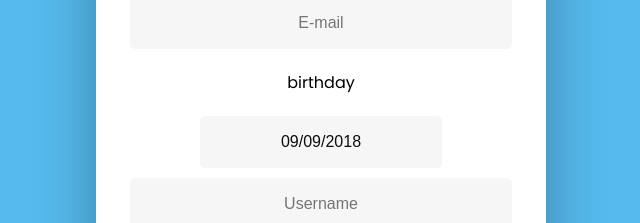
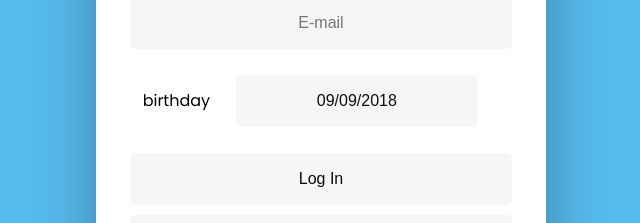
Before and after one commit to suchananw/mobile-front, a React (Create React App) app: page / in a window 1280 px wide. Both pictures are taken after a click on the element "SIGN UP". Shown: the part 315-538 px from the top of the page, without its empty margins (319-959 px from the left). Built offline with nearby package versions, Linux system fonts and the light colour scheme.

Commit message:
edit date picker

```diff
--- a/src/components/LogIn/login.js
+++ b/src/components/LogIn/login.js
@@ -48,8 +48,7 @@ export default class Login extends Component {
                   <form>
                     <img src="http://danielzawadzki.com/codepen/01/icon.svg" id="icon" alt="User Icon" />
                     <input type="email" placeholder="E-mail" required/>
-                    <p>birthday</p>
-                    <DatePicker id="date" selected={this.state.birthday} onChange={this.handleChange} />
+                    <p>birthday <DatePicker id="date" selected={this.state.birthday} onChange={this.handleChange} /></p>
                     <input type="text" placeholder="Username" required/>
                     <input type="password"  placeholder="Password" required/>
                     <input type="password"  placeholder="Confirm Password" required/>
```
